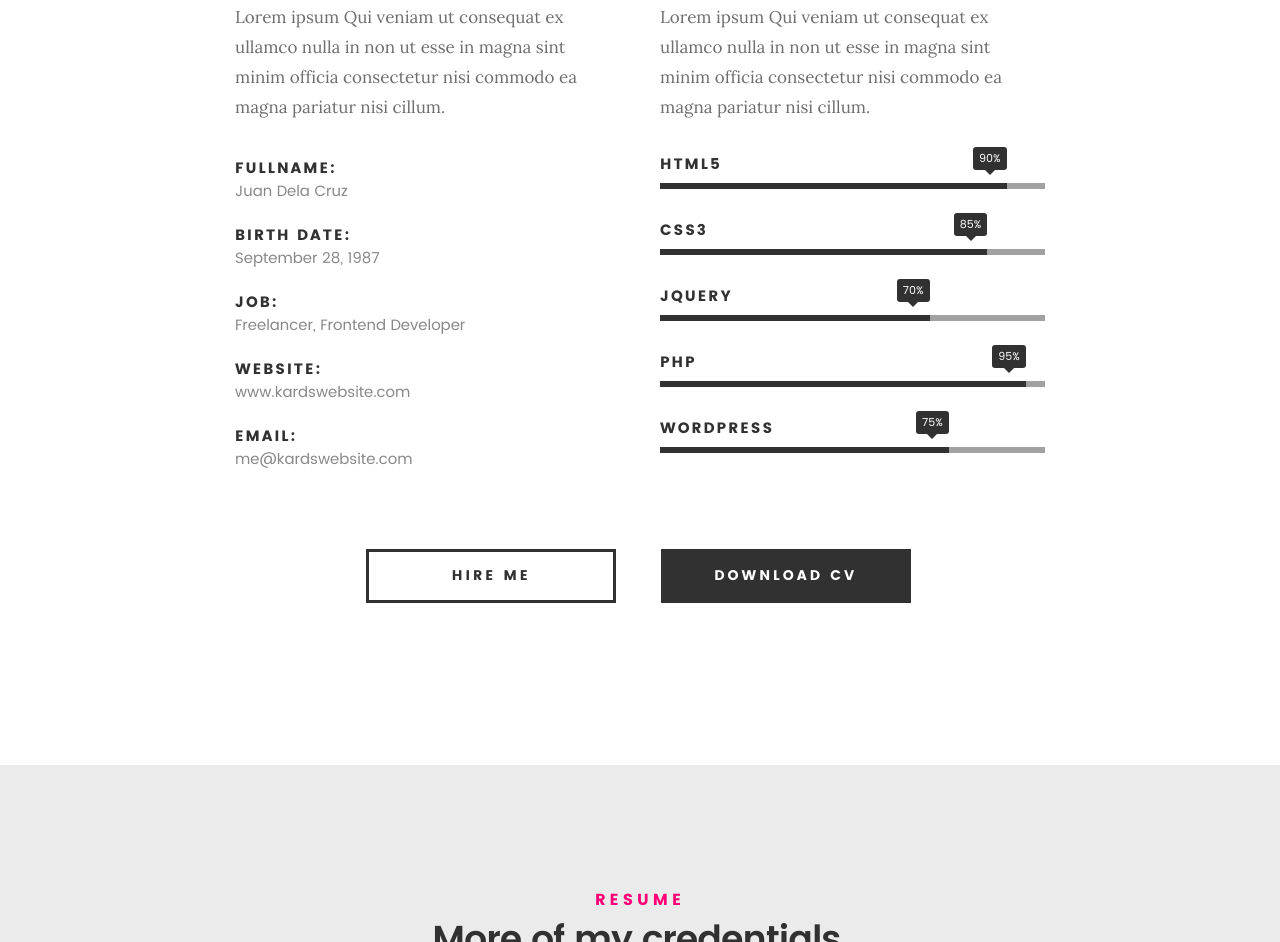
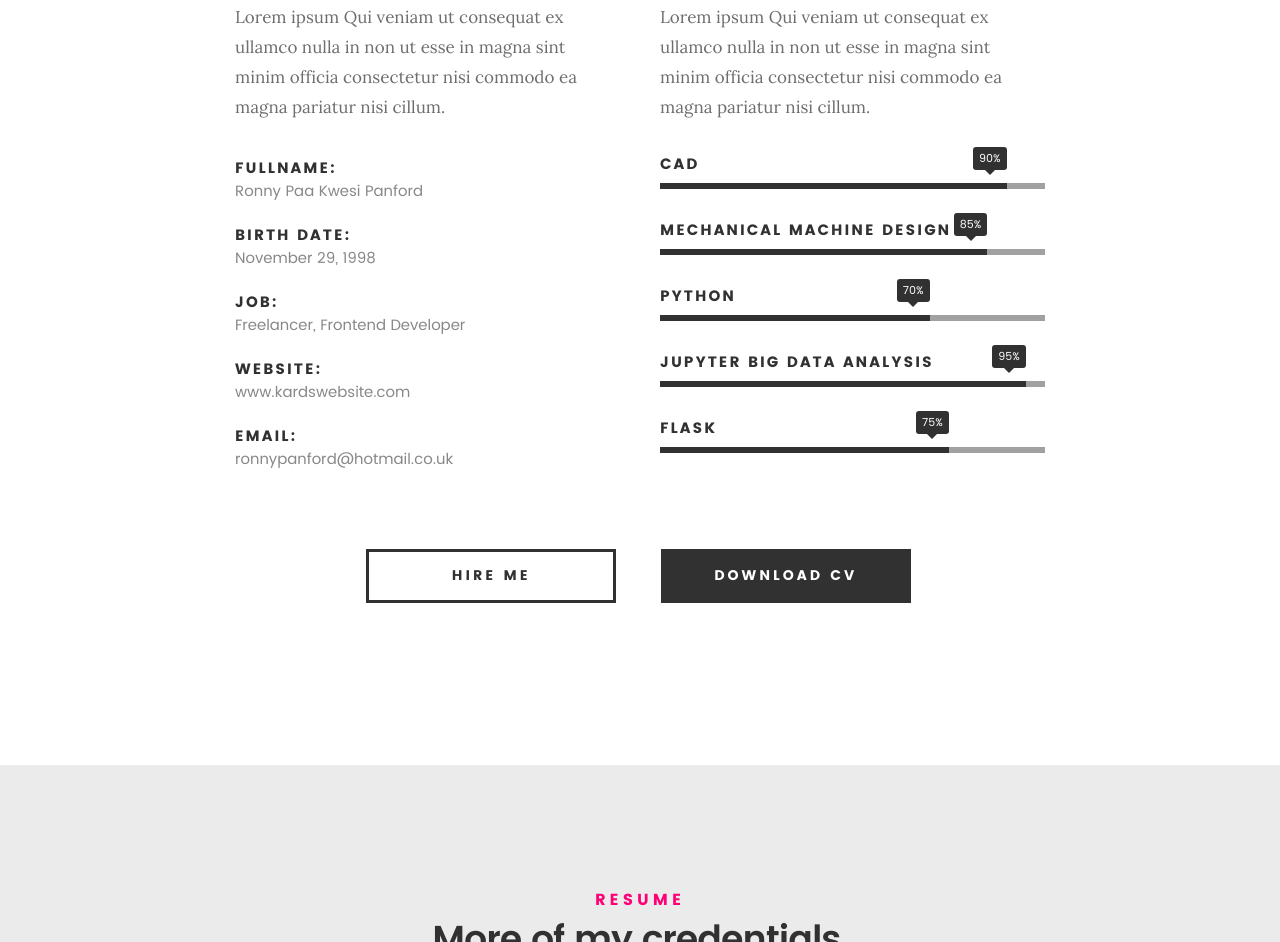
Before and after one commit to ronnypanford/ronnypanford.github.io, a plain HTML site: page index.html in a window 1280 px wide. Shown: the part 1286-2228 px from the top of the page. Drawn offline with Linux system fonts and the light colour scheme; files whose address does not match are found by name.

Commit message:
Update index.html
Basic homepage updates

```diff
--- a/index.html
+++ b/index.html
@@ -43,7 +43,7 @@
    			<a class="menu-toggle" href="#"><span>Menu</span></a>
 
 	   		<div class="logo">
-		         <a href="index.html">KARDS</a>
+		         <a href="index.html">RONNY PANFORD</a>
 		      </div>
 
 		   	<nav id="main-nav-wrap">
@@ -74,11 +74,11 @@
    			<div class="col-twelve">
 
 	   			<h5>Hello, World.</h5>
-	   			<h1>I'm Juan Dela Cruz.</h1>
+	   			<h1>I'm Ronny Panford.</h1>
 
 	   			<p class="intro-position">
-	   				<span>Front-end Developer</span>
-	   				<span>UI/UX Designer</span>
+	   				<span>Mechanical Engineer</span>
+	   				<span>Software Developer</span>
 	   			</p>
 
 	   			<a class="button stroke smoothscroll" href="#about" title="">More About Me</a>
@@ -129,11 +129,11 @@
    			<ul class="info-list">
    				<li>
    					<strong>Fullname:</strong>
-   					<span>Juan Dela Cruz</span>
+   					<span>Ronny Paa Kwesi Panford</span>
    				</li>
    				<li>
    					<strong>Birth Date:</strong>
-   					<span>September 28, 1987</span>
+   					<span>November 29, 1998</span>
    				</li>
    				<li>
    					<strong>Job:</strong>
@@ -145,7 +145,7 @@
    				</li>
    				<li>
    					<strong>Email:</strong>
-   					<span>me@kardswebsite.com</span>
+   					<span>ronnypanford@hotmail.co.uk</span>
    				</li>
 
    			</ul> <!-- /info-list -->
@@ -160,24 +160,24 @@
 				<ul class="skill-bars">
 				   <li>
 				   	<div class="progress percent90"><span>90%</span></div>
-				   	<strong>HTML5</strong>
+				   	<strong>CAD</strong>
 				   </li>
 				   <li>
 				   	<div class="progress percent85"><span>85%</span></div>
-				   	<strong>CSS3</strong>
+				   	<strong>Mechanical Machine Design</strong>
 				   </li>
 				   <li>
 				   	<div class="progress percent70"><span>70%</span></div>
-				   	<strong>JQuery</strong>
+				   	<strong>Python</strong>
 				   </li>
 				   <li>
 				   	<div class="progress percent95"><span>95%</span></div>
-				   	<strong>PHP</strong>
+				   	<strong>Jupyter Big Data Analysis</strong>
 				   </li>
 				   <li>
 
 				   	<div class="progress percent75"><span>75%</span></div>
-				   	<strong>Wordpress</strong>
+				   	<strong>Flask</strong>
 				   </li>
 
 				</ul> <!-- /skill-bars -->
```
